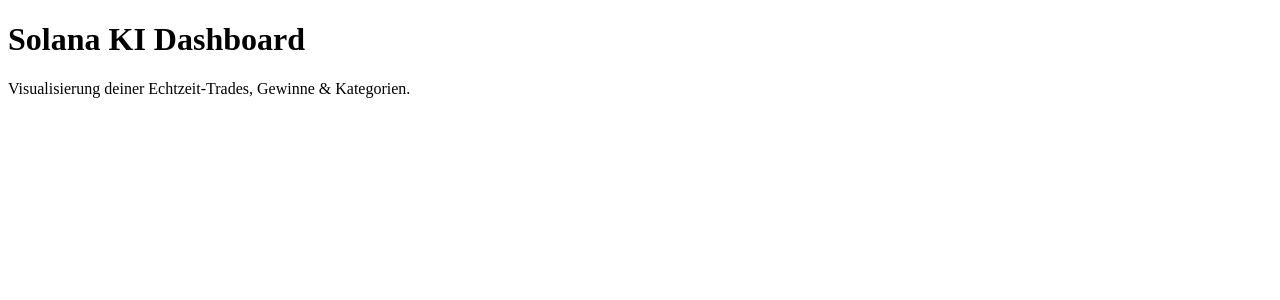
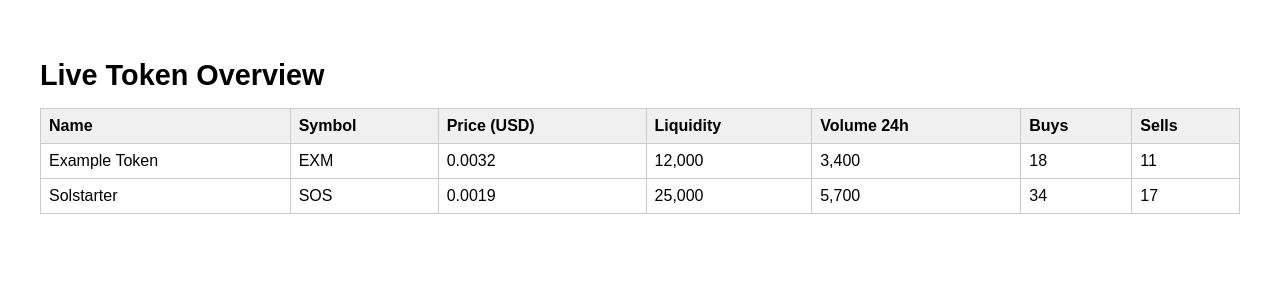
Before and after one commit to glitzereinhorn270487/mattner-s-solana-dashboard, a Next.js app: page / in a window 1280 px wide. Shown: the top 300 px of the page. Built offline with nearby package versions, Linux system fonts and the light colour scheme.

Commit message:
Update index.js

```diff
--- a/pages/index.js
+++ b/pages/index.js
@@ -1,11 +1,58 @@
-import { TokenTable } from '@/components/TokenTable';
-import React from 'react';
+import React from "react";
+
+const mockTokens = [
+  {
+    name: "Example Token",
+    symbol: "EXM",
+    priceUsd: "0.0032",
+    liquidityUsd: "12,000",
+    volume24h: "3,400",
+    buys: 18,
+    sells: 11,
+  },
+  {
+    name: "Solstarter",
+    symbol: "SOS",
+    priceUsd: "0.0019",
+    liquidityUsd: "25,000",
+    volume24h: "5,700",
+    buys: 34,
+    sells: 17,
+  },
+];
 
 export default function Home() {
   return (
-    <div className="p-8 text-center">
-      <h1 className="text-4xl font-bold">Solana KI Dashboard</h1>
-      <p className="mt-4 text-lg">Visualisierung deiner Echtzeit-Trades, Gewinne & Kategorien.</p>
+    <div style={{ padding: "2rem", fontFamily: "Arial, sans-serif" }}>
+      <h1 style={{ fontSize: "1.8rem", marginBottom: "1rem" }}>
+        Live Token Overview
+      </h1>
+      <table style={{ width: "100%", borderCollapse: "collapse" }}>
+        <thead>
+          <tr style={{ backgroundColor: "#f0f0f0", textAlign: "left" }}>
+            <th style={{ padding: "0.5rem", border: "1px solid #ccc" }}>Name</th>
+            <th style={{ padding: "0.5rem", border: "1px solid #ccc" }}>Symbol</th>
+            <th style={{ padding: "0.5rem", border: "1px solid #ccc" }}>Price (USD)</th>
+            <th style={{ padding: "0.5rem", border: "1px solid #ccc" }}>Liquidity</th>
+            <th style={{ padding: "0.5rem", border: "1px solid #ccc" }}>Volume 24h</th>
+            <th style={{ padding: "0.5rem", border: "1px solid #ccc" }}>Buys</th>
+            <th style={{ padding: "0.5rem", border: "1px solid #ccc" }}>Sells</th>
+          </tr>
+        </thead>
+        <tbody>
+          {mockTokens.map((token, idx) => (
+            <tr key={idx}>
+              <td style={{ padding: "0.5rem", border: "1px solid #ccc" }}>{token.name}</td>
+              <td style={{ padding: "0.5rem", border: "1px solid #ccc" }}>{token.symbol}</td>
+              <td style={{ padding: "0.5rem", border: "1px solid #ccc" }}>{token.priceUsd}</td>
+              <td style={{ padding: "0.5rem", border: "1px solid #ccc" }}>{token.liquidityUsd}</td>
+              <td style={{ padding: "0.5rem", border: "1px solid #ccc" }}>{token.volume24h}</td>
+              <td style={{ padding: "0.5rem", border: "1px solid #ccc" }}>{token.buys}</td>
+              <td style={{ padding: "0.5rem", border: "1px solid #ccc" }}>{token.sells}</td>
+            </tr>
+          ))}
+        </tbody>
+      </table>
     </div>
   );
 }
```
